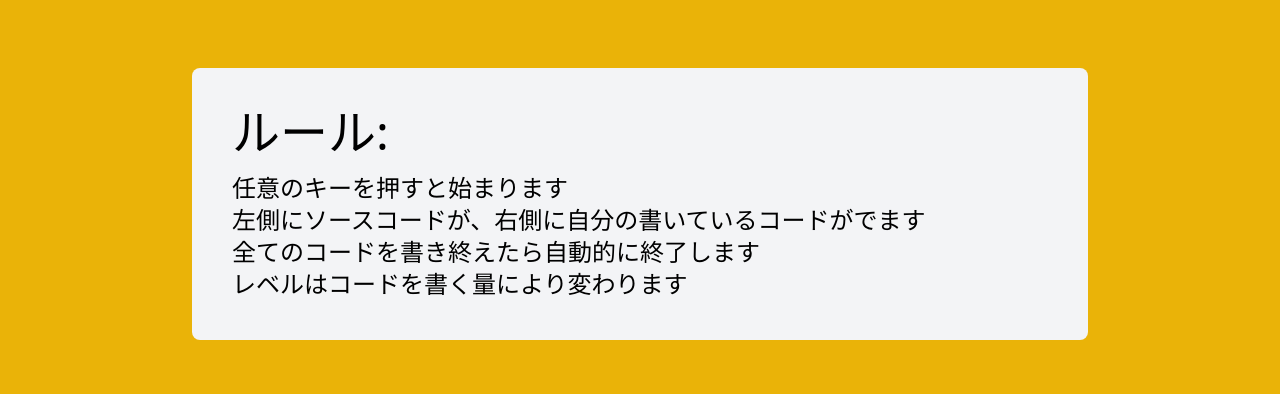
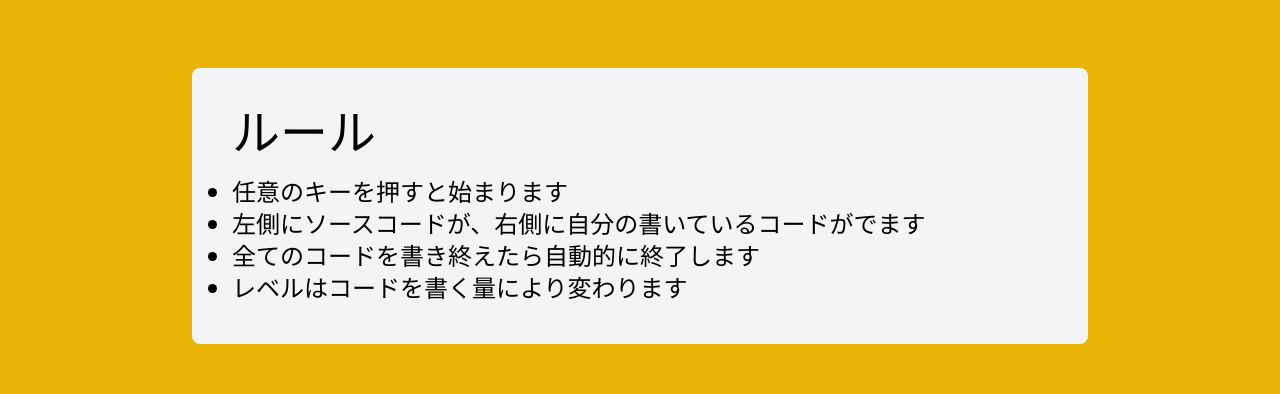
Before and after one commit to recursion-team-o/typing-game, a Vue app: page /about in a window 1280 px wide. Shown: the part 204-598 px from the top of the page. Built offline with nearby package versions, Linux system fonts and the light colour scheme.

Commit message:
#5 htmlのクラス名をケバぶに、セレクタの後を空白に、listdiscを加えた、ルールをリストから外した

```diff
--- a/src/views/AboutView.vue
+++ b/src/views/AboutView.vue
@@ -10,7 +10,7 @@ import HeaderAll from "@/components/HeaderAll.vue";
     <!--welcome userと言語、レベルをいれるための箱。（ここは横並びのためflexboxの利用)-->
     <!--サイズの調整のため透明な横幅60%の箱にいったん入れる-->
     <div class="flex pt-10 justify-center items-center">
-      <div class="welcomebox flex px-10 py-10 items-center justify-around ">
+      <div class="welcome-box flex px-10 py-10 items-center justify-around ">
         <div class="font-bold text-4xl">Welcome User!</div>
         <!--言語とレベルが縦並びなのでさらに箱を一つ加える-->
         <div>
@@ -22,9 +22,8 @@ import HeaderAll from "@/components/HeaderAll.vue";
 
     <!--ルール説明のための箱-->
     <div class="justify-center mt-6 items-center flex">
-      <ol class="rulebox rounded-lg  p-10  bg-gray-100">
-        <li class="text-5xl pb-4">ルール:</li>
-        <li class="text-2xl"> 任意のキーを押すと始まります</li>
+      <ol class="rule-box rounded-lg  p-10  bg-gray-100 list-disc"><span class="text-5xl">ルール</span>
+        <li class="text-2xl pt-5"> 任意のキーを押すと始まります</li>
         <li class="text-2xl"> 左側にソースコードが、右側に自分の書いているコードがでます</li>
         <li class="text-2xl"> 全てのコードを書き終えたら自動的に終了します</li>
         <li class="text-2xl"> レベルはコードを書く量により変わります</li>
@@ -33,7 +32,7 @@ import HeaderAll from "@/components/HeaderAll.vue";
 
     <!--「メインに戻る」と「スタート」のボタンを格納-->
     <div class="pt-20 pb-20 flex items-center justify-center">
-      <div class="flex buttonbox justify-around">
+      <div class="flex button-box justify-around">
         <RouterLink class="inline-block px-20 py-3 rounded-lg shadow-lg bg-indigo-700 text-white" to="/">ホーム画面</RouterLink>
         <a href="#" class="inline-block px-20 py-3 rounded-lg shadow-lg bg-gray-600 text-white">スタート</a>
       </div>
@@ -43,20 +42,20 @@ import HeaderAll from "@/components/HeaderAll.vue";
 </template>
 
 <style>
-.box{
+.box {
   height: 92.2vh;
   width: 100%;
 }
 
-.welcomebox{
+.welcome-box {
   width: 60%;
 }
 
-.rulebox{
+.rule-box {
   width: 70%;
 }
 
-.buttonbox{
+.button-box {
   width:800px;
 }
 </style>
```
